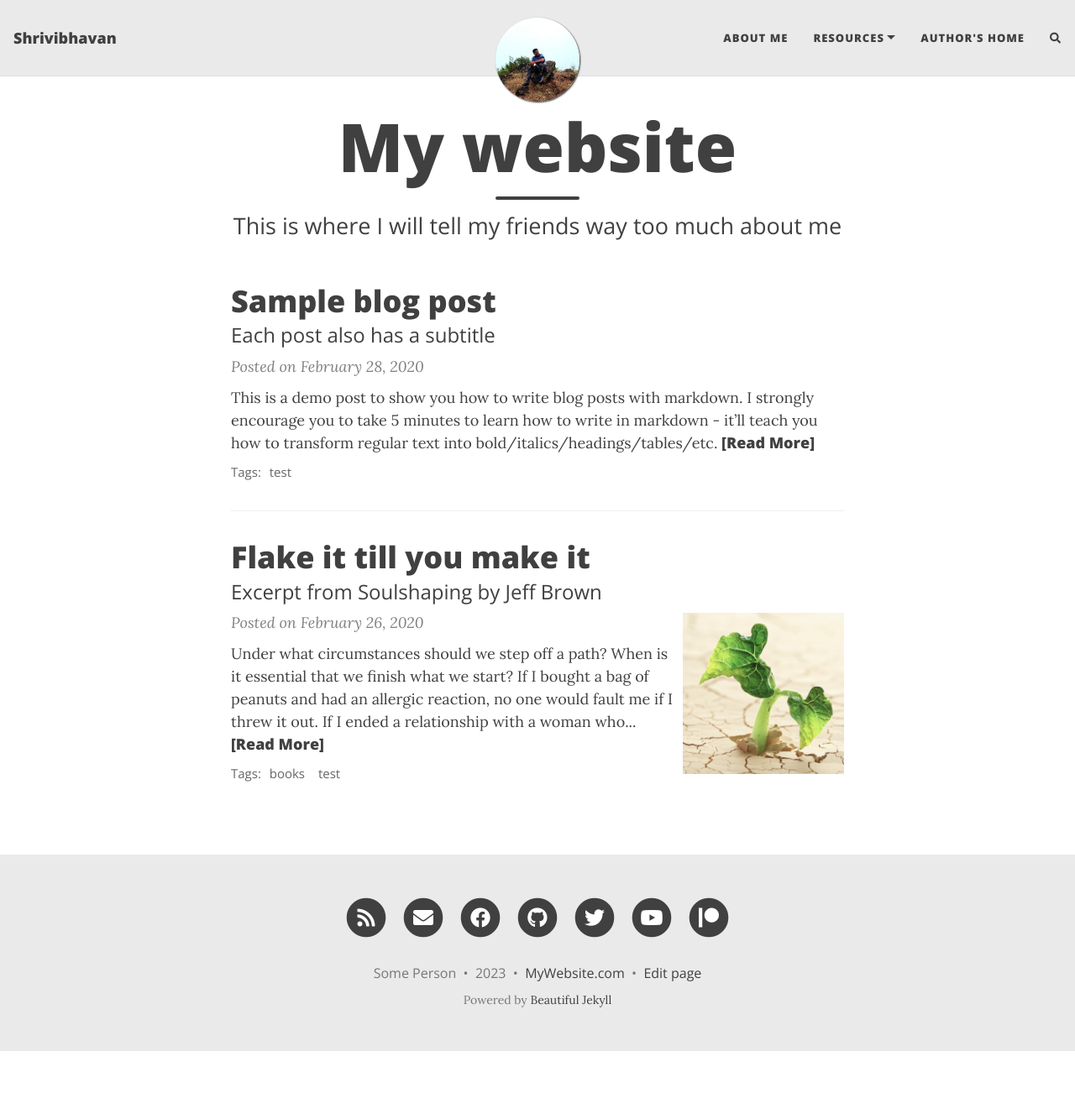
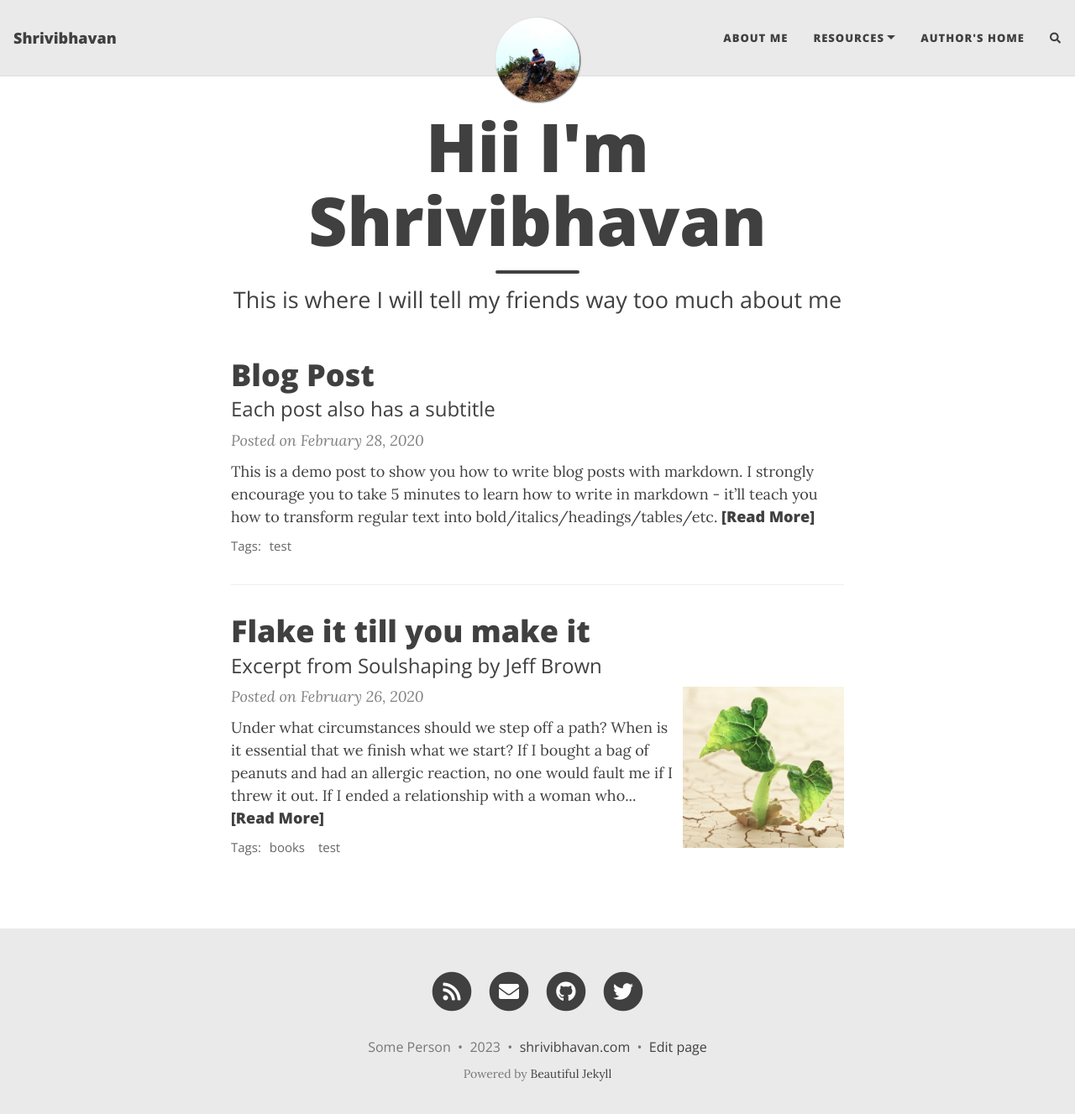
Before and after one commit to shrivibhavan/shrivibhavan.github.io, a Jekyll site: the page built from index.html, in a window 1280 px wide and 1340 px high. Shown: the top 1327 px of the window at 84% size. Built offline with Jekyll 4.4.1, drawn with Linux system fonts in a browser that asks for light colours; nearby versions of some CDN libraries; the list of posts is cut into pages by our own code; comment, search, counter and statistics services are not loaded.

Commit message:
Initial Commit

```diff
--- a/_config.yml
+++ b/_config.yml
@@ -49,13 +49,13 @@ round-avatar: true
 # Select the social network links that you want to show in the footer.
 # Uncomment the links you want to show and add your information to each one.
 social-network-links:
-  email: "someone@example.com"
+  email: "shreevibhavan@gmail.com"
   rss: true  # remove this line if you don't want to show an RSS link at the bottom
-  facebook: deanattali
-  github: daattali
-  twitter: daattali
-  patreon: DeanAttali
-  youtube: c/daattali
+  #facebook:
+  github: shrivibhavan
+  twitter: shrivibhavan
+  #patreon: DeanAttali
+  #youtube: c/daattali
 #  medium: yourname
 #  reddit: yourname
 #  linkedin: daattali
@@ -94,7 +94,7 @@ share-links-active:
 
 # How to display the link to your website in the footer
 # Remove this if you don't want a link in the footer
-url-pretty: "MyWebsite.com"
+url-pretty: "shrivibhavan.com"
 
 # Excerpt word length - Truncate the excerpt of each post on the feed page to the specified number of words
 excerpt_length: 50
--- a/_posts/2020-02-28-test-markdown.md
+++ b/_posts/2020-02-28-test-markdown.md
@@ -1,6 +1,6 @@
 ---
 layout: post
-title: Sample blog post
+title: Blog Post
 subtitle: Each post also has a subtitle
 gh-repo: daattali/beautiful-jekyll
 gh-badge: [star, fork, follow]
--- a/index.html
+++ b/index.html
@@ -1,5 +1,5 @@
 ---
 layout: home
-title: My website
+title: Hii I'm Shrivibhavan
 subtitle: This is where I will tell my friends way too much about me
 ---
```
